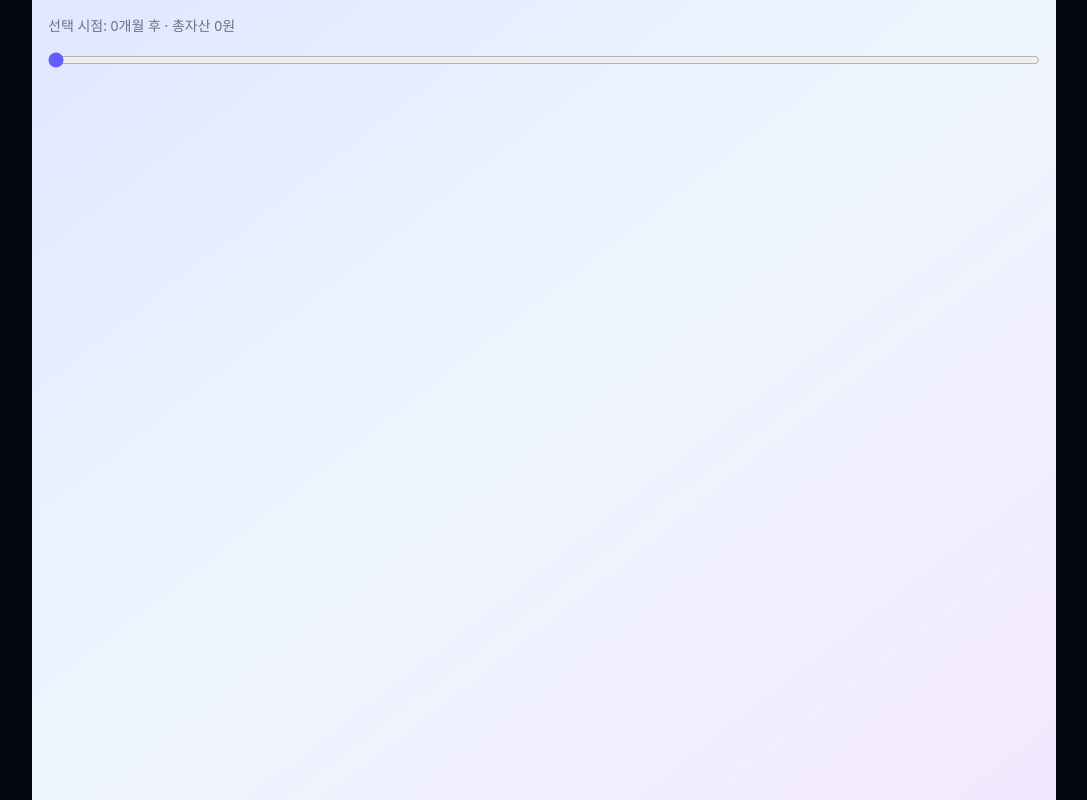
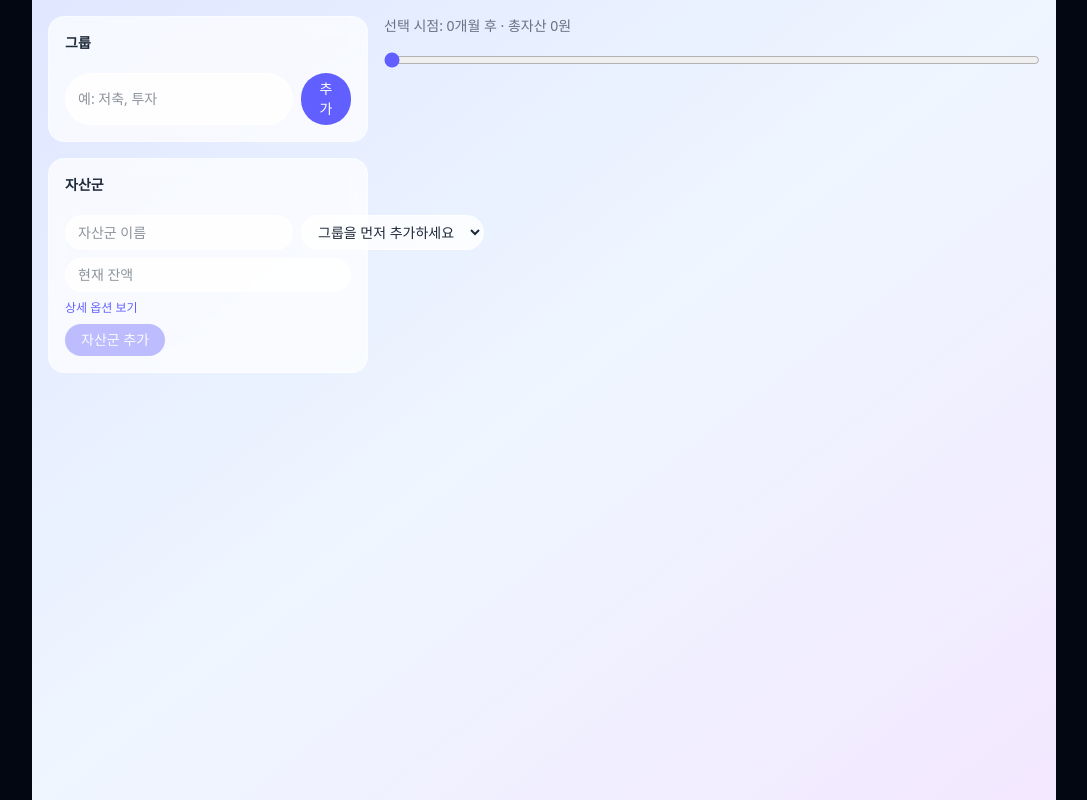
Before and after one commit to amaran-th/interactive-portfolio, a Next.js app: page /asset-simulator in a window 1280 px wide. Shown: the whole page, without its empty margins (96-1183 px from the left). Built offline with nearby package versions, Linux system fonts and the light colour scheme.

Commit message:
feat: 자산 시뮬레이터 그룹·자산군 입력 섹션 추가

```diff
--- a/app/(portfolio)/playground/_sections/Works/6_AssetSimulator/AssetSimulator.tsx
+++ b/app/(portfolio)/playground/_sections/Works/6_AssetSimulator/AssetSimulator.tsx
@@ -1,26 +1,74 @@
 "use client";
 
-import { useState } from "react";
-import { HORIZON_MONTHS, SimulationInput } from "./types";
+import { useMemo, useState } from "react";
+import {
+  AssetClass,
+  Group,
+  HORIZON_MONTHS,
+  NewAssetClassInput,
+  SimulationInput,
+  newId,
+  nextGroupColor,
+} from "./types";
 import { useSimulation } from "./useSimulation";
+import InputPanel from "./InputPanel";
 
-const EMPTY_INPUT: SimulationInput = {
-  groups: [],
-  assetClasses: [],
+export default function AssetSimulator() {
+  const [groups, setGroups] = useState<Group[]>([]);
+  const [assetClasses, setAssetClasses] = useState<AssetClass[]>([]);
+  const [selectedMonth, setSelectedMonth] = useState(0);
+
+  const handleAddGroup = (name: string) => {
+    setGroups((prev) => [
+      ...prev,
+      { id: newId(), name, color: nextGroupColor(prev.length) },
+    ]);
+  };
+  const handleRemoveGroup = (id: string) => {
+    setGroups((prev) => prev.filter((g) => g.id !== id));
+    setAssetClasses((prev) => prev.filter((a) => a.groupId !== id));
+  };
+  const handleAddAssetClass = (input: NewAssetClassInput) => {
+    setAssetClasses((prev) => [...prev, { id: newId(), ...input }]);
+  };
+  const handleRemoveAssetClass = (id: string) => {
+    setAssetClasses((prev) => prev.filter((a) => a.id !== id));
+  };
+  const handleSetPrimaryAsset = (id: string) => {
+    setAssetClasses((prev) =>
+      prev.map((a) => ({ ...a, isPrimary: a.id === id })),
+    );
+  };
+
+  const simulationInput = useMemo<SimulationInput>(
+    () => ({
+      groups,
+      assetClasses,
       monthlyIncome: 0,
       fixedExpenses: [],
       irregularIncomes: [],
       irregularExpenses: [],
       transferRules: [],
-};
+    }),
+    [groups, assetClasses],
+  );
 
-export default function AssetSimulator() {
-  const [selectedMonth, setSelectedMonth] = useState(0);
-  const snapshots = useSimulation(EMPTY_INPUT);
+  const snapshots = useSimulation(simulationInput);
   const selectedSnapshot = snapshots[selectedMonth];
 
   return (
     <div className="h-full w-full overflow-y-auto bg-gradient-to-br from-indigo-100 via-blue-50 to-purple-100 p-4 text-gray-800">
+      <div className="grid gap-4 md:grid-cols-[320px_1fr]">
+        <InputPanel
+          groups={groups}
+          onAddGroup={handleAddGroup}
+          onRemoveGroup={handleRemoveGroup}
+          assetClasses={assetClasses}
+          onAddAssetClass={handleAddAssetClass}
+          onRemoveAssetClass={handleRemoveAssetClass}
+          onSetPrimaryAsset={handleSetPrimaryAsset}
+        />
+        <div className="flex flex-col gap-4">
           <p className="text-sm text-gray-500">
             선택 시점: {selectedMonth}개월 후 · 총자산{" "}
             {selectedSnapshot.totalBalance.toLocaleString()}원
@@ -31,8 +79,10 @@ export default function AssetSimulator() {
             max={HORIZON_MONTHS}
             value={selectedMonth}
             onChange={(e) => setSelectedMonth(Number(e.target.value))}
-        className="mt-4 w-full accent-indigo-500"
+            className="w-full accent-indigo-500"
           />
+        </div>
+      </div>
     </div>
   );
 }
--- /dev/null
+++ b/app/(portfolio)/playground/_sections/Works/6_AssetSimulator/InputPanel.tsx
@@ -0,0 +1,30 @@
+"use client";
+
+import { AssetClass, Group, NewAssetClassInput } from "./types";
+import GroupAssetSection from "./input-sections/GroupAssetSection";
+
+type InputPanelProps = {
+  groups: Group[];
+  onAddGroup: (name: string) => void;
+  onRemoveGroup: (id: string) => void;
+  assetClasses: AssetClass[];
+  onAddAssetClass: (input: NewAssetClassInput) => void;
+  onRemoveAssetClass: (id: string) => void;
+  onSetPrimaryAsset: (id: string) => void;
+};
+
+export default function InputPanel(props: InputPanelProps) {
+  return (
+    <div className="flex flex-col gap-4">
+      <GroupAssetSection
+        groups={props.groups}
+        onAddGroup={props.onAddGroup}
+        onRemoveGroup={props.onRemoveGroup}
+        assetClasses={props.assetClasses}
+        onAddAssetClass={props.onAddAssetClass}
+        onRemoveAssetClass={props.onRemoveAssetClass}
+        onSetPrimaryAsset={props.onSetPrimaryAsset}
+      />
+    </div>
+  );
+}
--- /dev/null
+++ b/app/(portfolio)/playground/_sections/Works/6_AssetSimulator/input-sections/GroupAssetSection.tsx
@@ -0,0 +1,198 @@
+"use client";
+
+import { useState } from "react";
+import { AssetClass, Group, NewAssetClassInput } from "../types";
+
+type GroupAssetSectionProps = {
+  groups: Group[];
+  onAddGroup: (name: string) => void;
+  onRemoveGroup: (id: string) => void;
+  assetClasses: AssetClass[];
+  onAddAssetClass: (input: NewAssetClassInput) => void;
+  onRemoveAssetClass: (id: string) => void;
+  onSetPrimaryAsset: (id: string) => void;
+};
+
+export default function GroupAssetSection({
+  groups,
+  onAddGroup,
+  onRemoveGroup,
+  assetClasses,
+  onAddAssetClass,
+  onRemoveAssetClass,
+  onSetPrimaryAsset,
+}: GroupAssetSectionProps) {
+  const [newGroupName, setNewGroupName] = useState("");
+  const [newAssetName, setNewAssetName] = useState("");
+  const [newAssetGroupId, setNewAssetGroupId] = useState("");
+  const [newAssetBalance, setNewAssetBalance] = useState("");
+  const [showAdvanced, setShowAdvanced] = useState(false);
+  const [newAssetReturnRate, setNewAssetReturnRate] = useState("0");
+
+  const handleAddGroup = () => {
+    if (!newGroupName.trim()) return;
+    onAddGroup(newGroupName.trim());
+    setNewGroupName("");
+  };
+
+  const handleAddAssetClass = () => {
+    const groupId = newAssetGroupId || groups[0]?.id;
+    if (!newAssetName.trim() || !groupId) return;
+    onAddAssetClass({
+      name: newAssetName.trim(),
+      groupId,
+      initialBalance: Number(newAssetBalance) || 0,
+      annualReturnRate: Number(newAssetReturnRate) || 0,
+      isPrimary: assetClasses.length === 0,
+    });
+    setNewAssetName("");
+    setNewAssetBalance("");
+    setNewAssetReturnRate("0");
+  };
+
+  return (
+    <div className="flex flex-col gap-4">
+      <div className="rounded-2xl border border-white/40 bg-white/70 p-4 backdrop-blur">
+        <h3 className="text-sm font-semibold text-gray-800">그룹</h3>
+        <div className="mt-2 flex flex-wrap gap-2">
+          {groups.map((group) => (
+            <span
+              key={group.id}
+              className="inline-flex items-center gap-2 rounded-full border border-white/60 bg-white/80 px-3 py-1 text-sm"
+            >
+              <span
+                className="h-2.5 w-2.5 rounded-full"
+                style={{ backgroundColor: group.color }}
+              />
+              {group.name}
+              <button
+                type="button"
+                onClick={() => onRemoveGroup(group.id)}
+                className="text-gray-400 hover:text-gray-700"
+              >
+                ✕
+              </button>
+            </span>
+          ))}
+        </div>
+        <div className="mt-3 flex gap-2">
+          <input
+            value={newGroupName}
+            onChange={(e) => setNewGroupName(e.target.value)}
+            placeholder="예: 저축, 투자"
+            className="flex-1 rounded-full border border-white/60 bg-white/80 px-3 py-1.5 text-sm outline-none focus:border-indigo-300"
+          />
+          <button
+            type="button"
+            onClick={handleAddGroup}
+            className="rounded-full bg-indigo-500 px-4 py-1.5 text-sm font-medium text-white hover:bg-indigo-600"
+          >
+            추가
+          </button>
+        </div>
+      </div>
+
+      <div className="rounded-2xl border border-white/40 bg-white/70 p-4 backdrop-blur">
+        <h3 className="text-sm font-semibold text-gray-800">자산군</h3>
+        <ul className="mt-2 flex flex-col gap-2">
+          {assetClasses.map((asset) => {
+            const group = groups.find((g) => g.id === asset.groupId);
+            return (
+              <li
+                key={asset.id}
+                className="flex items-center justify-between rounded-xl border border-white/60 bg-white/80 px-3 py-2 text-sm"
+              >
+                <label className="flex items-center gap-2">
+                  <input
+                    type="radio"
+                    name="primary-asset"
+                    checked={asset.isPrimary}
+                    onChange={() => onSetPrimaryAsset(asset.id)}
+                  />
+                  <span
+                    className="h-2.5 w-2.5 rounded-full"
+                    style={{ backgroundColor: group?.color ?? "#ccc" }}
+                  />
+                  {asset.name}
+                  <span className="text-gray-400">
+                    {asset.initialBalance.toLocaleString()}원
+                  </span>
+                  {asset.isPrimary && (
+                    <span className="rounded-full bg-indigo-100 px-2 py-0.5 text-xs text-indigo-600">
+                      기본 계좌
+                    </span>
+                  )}
+                </label>
+                <button
+                  type="button"
+                  onClick={() => onRemoveAssetClass(asset.id)}
+                  className="text-gray-400 hover:text-gray-700"
+                >
+                  ✕
+                </button>
+              </li>
+            );
+          })}
+        </ul>
+
+        <div className="mt-3 flex flex-col gap-2">
+          <div className="flex gap-2">
+            <input
+              value={newAssetName}
+              onChange={(e) => setNewAssetName(e.target.value)}
+              placeholder="자산군 이름"
+              className="flex-1 rounded-full border border-white/60 bg-white/80 px-3 py-1.5 text-sm outline-none focus:border-indigo-300"
+            />
+            <select
+              value={newAssetGroupId || groups[0]?.id || ""}
+              onChange={(e) => setNewAssetGroupId(e.target.value)}
+              className="rounded-full border border-white/60 bg-white/80 px-3 py-1.5 text-sm"
+            >
+              {groups.length === 0 && (
+                <option value="">그룹을 먼저 추가하세요</option>
+              )}
+              {groups.map((group) => (
+                <option key={group.id} value={group.id}>
+                  {group.name}
+                </option>
+              ))}
+            </select>
+          </div>
+          <input
+            value={newAssetBalance}
+            onChange={(e) => setNewAssetBalance(e.target.value)}
+            type="number"
+            placeholder="현재 잔액"
+            className="rounded-full border border-white/60 bg-white/80 px-3 py-1.5 text-sm outline-none focus:border-indigo-300"
+          />
+          <button
+            type="button"
+            onClick={() => setShowAdvanced((prev) => !prev)}
+            className="self-start text-xs text-indigo-500 hover:text-indigo-700"
+          >
+            {showAdvanced ? "상세 옵션 숨기기" : "상세 옵션 보기"}
+          </button>
+          {showAdvanced && (
+            <label className="flex items-center gap-2 text-xs text-gray-600">
+              연 수익률(%)
+              <input
+                value={newAssetReturnRate}
+                onChange={(e) => setNewAssetReturnRate(e.target.value)}
+                type="number"
+                className="w-20 rounded-full border border-white/60 bg-white/80 px-2 py-1"
+              />
+            </label>
+          )}
+          <button
+            type="button"
+            onClick={handleAddAssetClass}
+            disabled={groups.length === 0}
+            className="self-start rounded-full bg-indigo-500 px-4 py-1.5 text-sm font-medium text-white hover:bg-indigo-600 disabled:cursor-not-allowed disabled:opacity-40"
+          >
+            자산군 추가
+          </button>
+        </div>
+      </div>
+    </div>
+  );
+}
```
Lines whose indentation alone changed are shown as unchanged.
